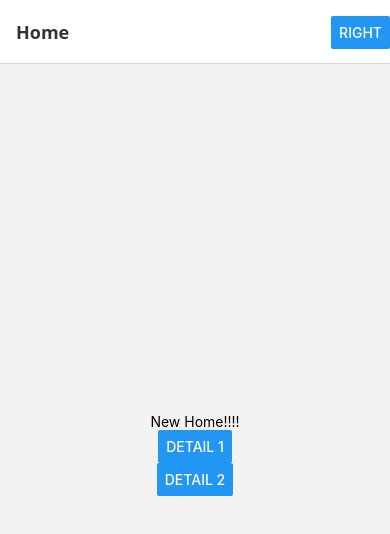
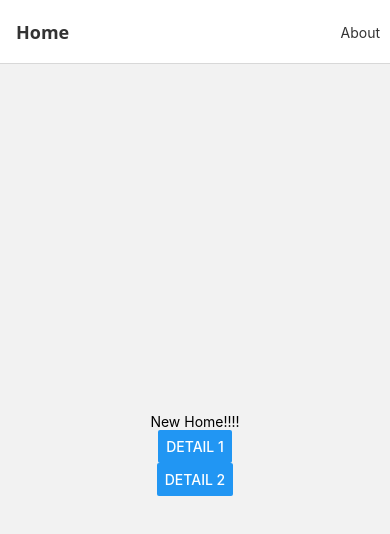
Before and after one commit to guluutku/React_Native_ile_Mobil_Uygulama_Gelistirme_ve_MobX, a React Native app: screen / in a window 390 px wide. Shown: the top 534 px of the page. Built offline with nearby package versions, Linux system fonts and the light colour scheme.

Commit message:
Nested Stacks

```diff
--- a/src/Router.js
+++ b/src/Router.js
@@ -1,14 +1,19 @@
+/* eslint-disable react-native/no-inline-styles */
 import React from 'react';
 import { createStaticNavigation } from '@react-navigation/native';
 import { createNativeStackNavigator } from '@react-navigation/native-stack';
 import {
-    Button,
+    Text,
+    TouchableOpacity,
 } from 'react-native';
 
 import HomeScreen from './components/screens/HomeScreen';
 import DetailScreen from './components/screens/DetailScreen';
+import AboutModal from './components/screens/AboutModal';
+
 
 const RootStack = createNativeStackNavigator({
+
     initialRouteName: 'Home',
 
     screenOptions: {
@@ -24,11 +29,12 @@ const RootStack = createNativeStackNavigator({
             screen: HomeScreen,
             options: {
                 headerRight: () => (
-                    <Button
-                        // eslint-disable-next-line no-alert
-                        onPress={() => alert('This is a button!')}
-                        title="Right"
-                    />
+                    <TouchableOpacity
+                        style={{ margin: 10 }}
+                        onPress={() => { }}
+                    >
+                        <Text style={{ color: '#333' }}>About</Text>
+                    </TouchableOpacity>
                 ),
             },
         },
@@ -46,6 +52,22 @@ const RootStack = createNativeStackNavigator({
     },
 });
 
-const Navigation = createStaticNavigation(RootStack);
+const ModalStack = createNativeStackNavigator({
+    screens: {
+        Main: {
+            screen: RootStack,
+            options: {
+                headerShown: false,
+            },
+        },
+
+        Modal: {
+            screen: AboutModal,
+            mode: 'modal',
+        },
+    },
+});
+
+const Navigation = createStaticNavigation(ModalStack);
 
 export default Navigation;
--- /dev/null
+++ b/src/components/screens/AboutModal.js
@@ -0,0 +1,22 @@
+import React, { Component } from 'react';
+import { Text, View, StyleSheet } from 'react-native';
+
+export default class AboutModal extends Component {
+
+  render() {
+    return (
+      <View style={styles.container}>
+        <Text> About Modal </Text>
+      </View>
+    );
+  }
+
+}
+
+const styles = StyleSheet.create({
+  container: {
+    flex: 1,
+    justifyContent: 'center',
+    alignItems: 'center',
+  },
+});
```
